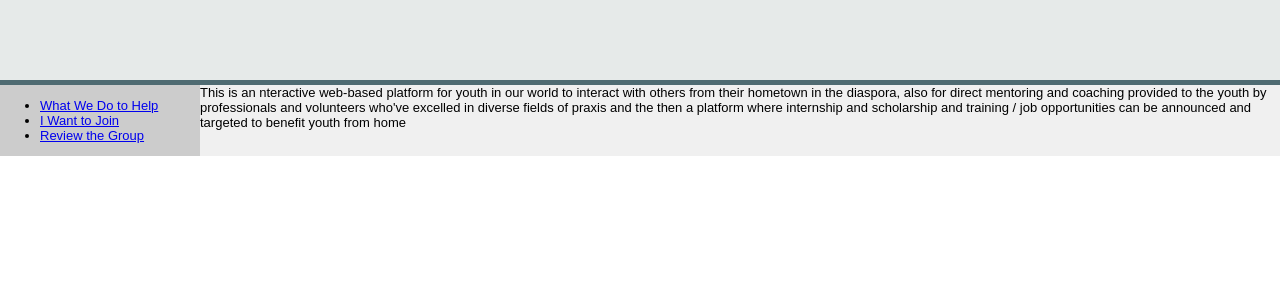
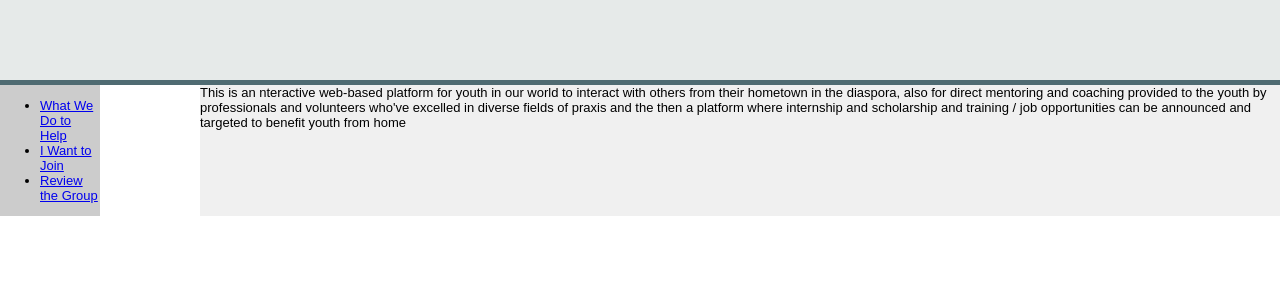
Before and after one commit to hicommission/hicommission.github.io, a PHP site: page / in a window 1280 px wide. Shown: the top 300 px of the page. Run offline with PHP 8.4, Linux system fonts and the light colour scheme; some libraries are stand-ins or nearby versions.

Commit message:
Update style.css

```diff
--- a/css/style.css
+++ b/css/style.css
@@ -38,7 +38,7 @@ body {
 }
 #menuleftcontent {
     float: left;
-    width: 200px;
+    width: 100px;
     margin-left: -200px;
     background-color: #CCCCCC;
 }
```
